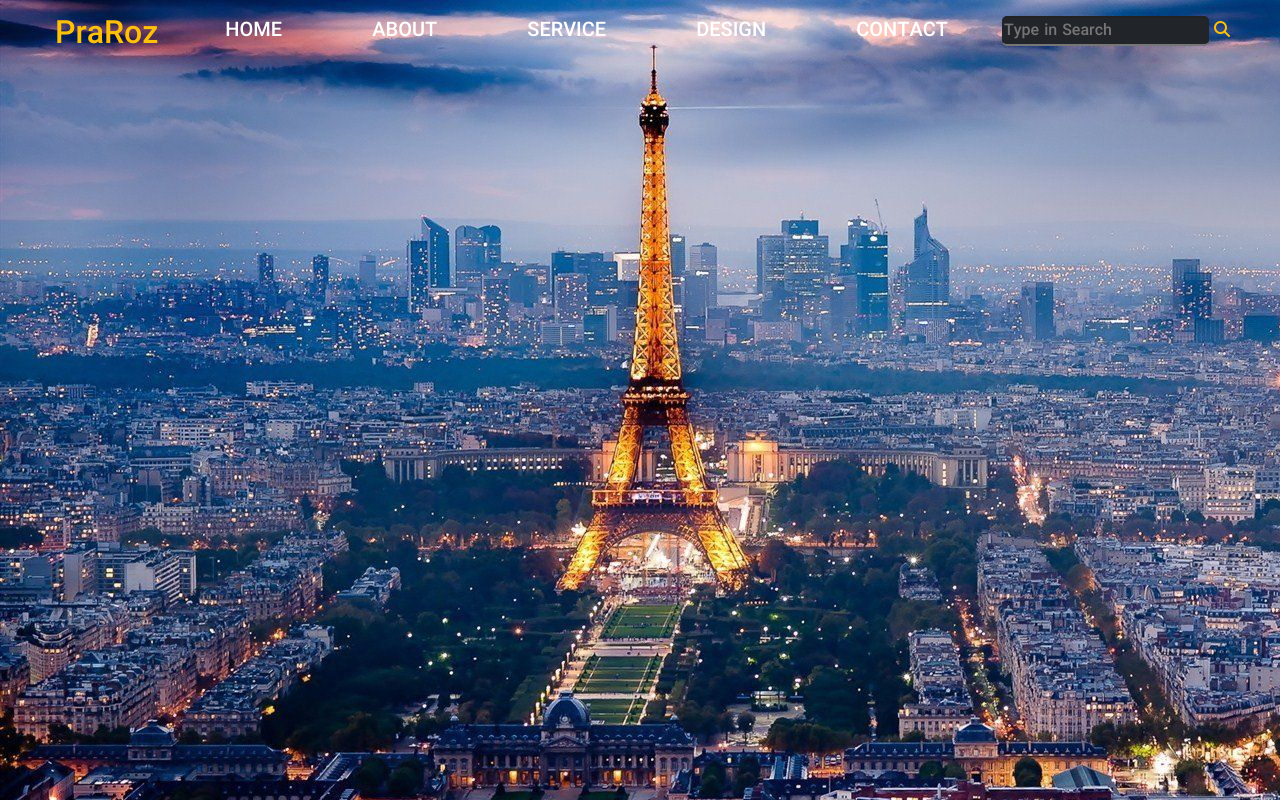
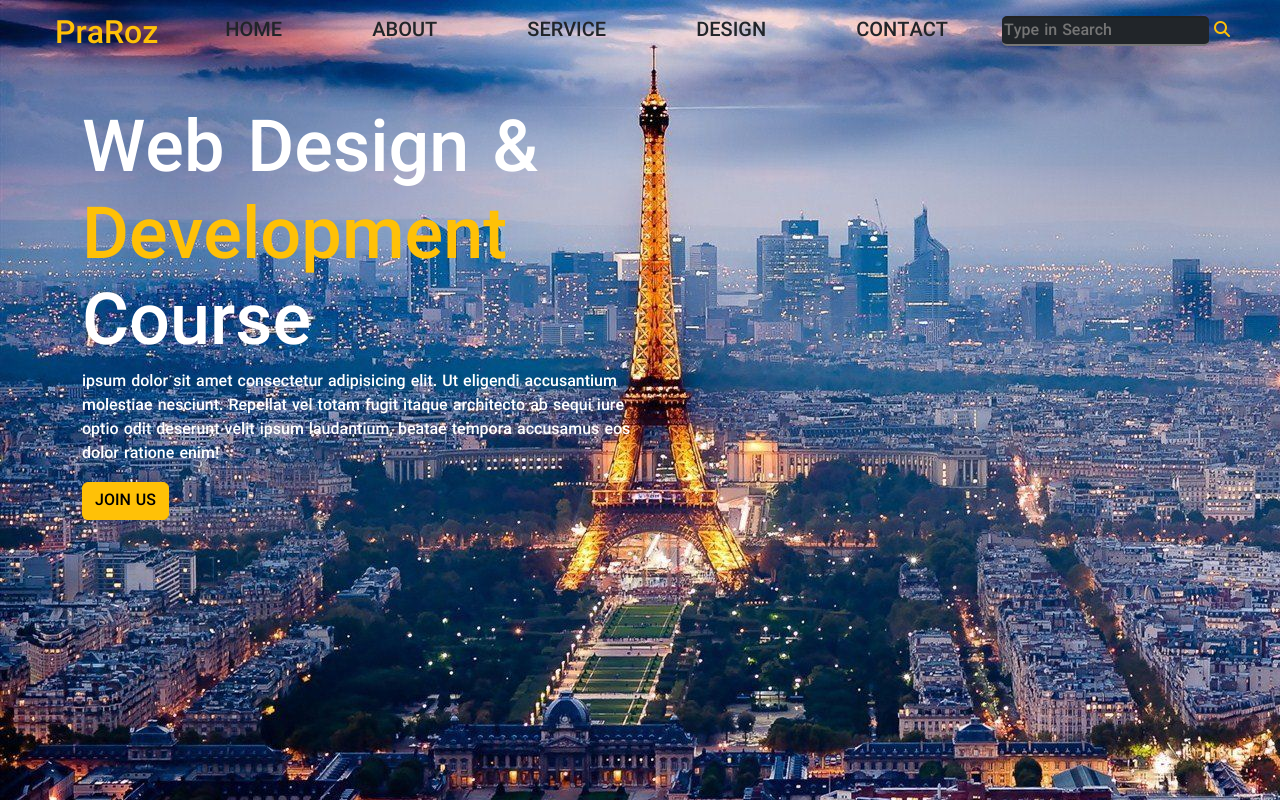
Before and after one commit to amirimoo/LoginPage, a plain HTML site: page index.html in a window 1280 px wide. Drawn offline with nearby package versions, Linux system fonts and the light colour scheme.

Commit message:
Description Added

```diff
--- a/index.html
+++ b/index.html
@@ -20,11 +20,11 @@
             <h2 class="text-warning text-center mt-3">PraRoz</h2>
         </div>
         <div class="col-lg-7" id="header">
-            <div class="text-white  text-center">HOME</div>
-            <div class="text-white  text-center">ABOUT</div>
-            <div class="text-white  text-center">SERVICE</div>
-            <div class="text-white  text-center">DESIGN</div>
-            <div class="text-white  text-center">CONTACT</div>
+            <div class="text-dark  text-center">HOME</div>
+            <div class="text-dark  text-center">ABOUT</div>
+            <div class="text-dark  text-center">SERVICE</div>
+            <div class="text-dark  text-center">DESIGN</div>
+            <div class="text-dark  text-center">CONTACT</div>
         </div>
         <div class="col-lg-3">
           <input class="bg-dark mt-3 text-white search" type="text" placeholder="Type in Search">
@@ -34,6 +34,26 @@
 </div>
 <!--End Of Header-->
 
+<!--Body-->
+ <!--Description-->
+<div class="container">
+    <div class="col-lg-6 my-5">
+     <div class="column">
+        <div class="text-white display-2"> Web Design & <span class="text-warning display-2">Development</span> Course </div>
+        <div><p class="text-white"> ipsum dolor sit amet consectetur adipisicing elit. Ut eligendi accusantium molestiae nesciunt. Repellat vel totam fugit itaque architecto ab sequi iure optio odit deserunt velit ipsum laudantium, beatae tempora accusamus eos dolor ratione enim!</p></div>
+        <div>
+            <button class="btn btn-warning"> JOIN US</button>
+        </div>
+     </div>
+    </div>
+    <div class="col-lg-6"></div>
+</div>
+ <!--End Of Description-->
+
+
+
+<!--End Of Body-->
+
 
     <!-- JavaScript Bundle with Popper -->
 <script src="https://cdn.jsdelivr.net/npm/bootstrap@5.2.1/dist/js/bootstrap.bundle.min.js" integrity="sha384-u1OknCvxWvY5kfmNBILK2hRnQC3Pr17a+RTT6rIHI7NnikvbZlHgTPOOmMi466C8" crossorigin="anonymous"></script>
```
